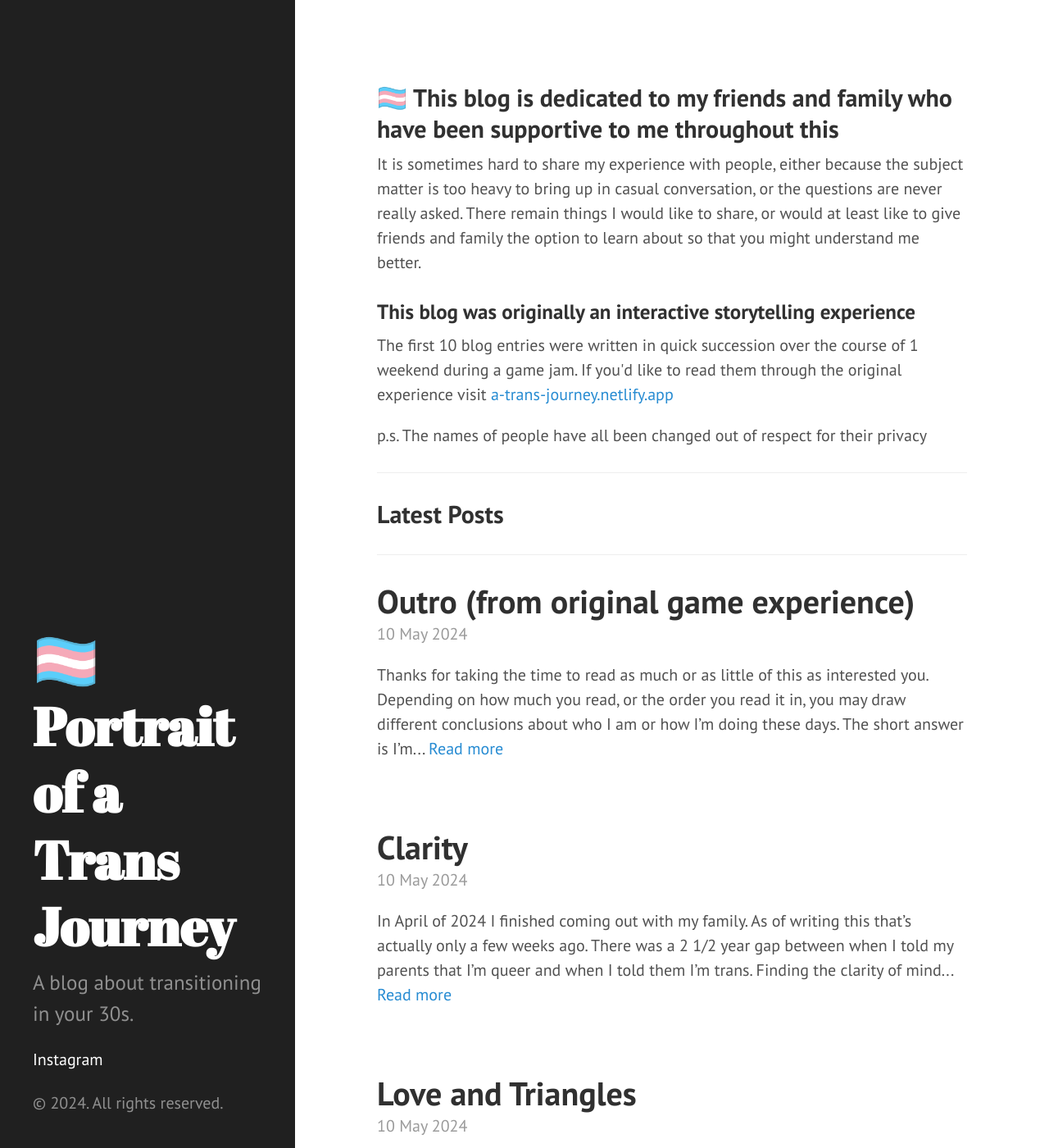
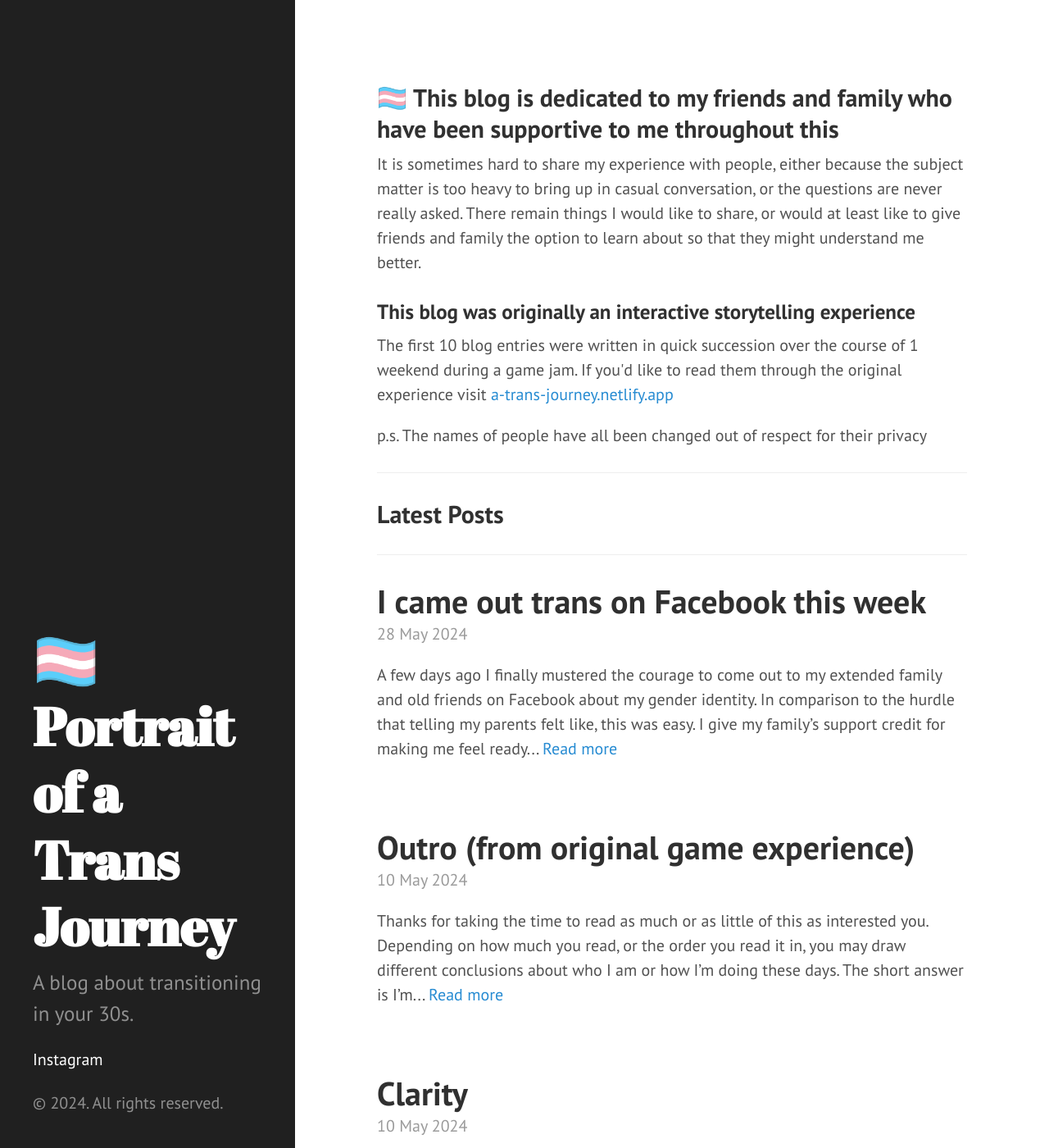
Before and after one commit to sea-and-kai/trans-journey-blog, a Jekyll site: the page built from index.html, in a window 1280 px wide and 1400 px high. Shown: the whole window at 82% size. Built offline with Jekyll 4.4.1, drawn with Linux system fonts in a browser that asks for light colours; the list of posts is cut into pages by our own code; some of the changed text lies outside the part shown.

Commit message:
touch ups and new entry

```diff
--- /dev/null
+++ b/_posts/2024-05-28-i-came-out-trans-on-facebook.md
@@ -0,0 +1,17 @@
+---
+layout: post
+title:  "I came out trans on Facebook this week"
+date:   2024-05-28 11:00:00 -0400
+categories: coming-out
+---
+A few days ago I finally mustered the courage to come out to my extended family and old friends on Facebook about my gender identity. In comparison to the hurdle that telling my parents felt like, this was easy. I give my family’s support credit for making me feel ready to do this sooner.
+
+One of the things I’ve repeatedly done when I come out to people, is immediately send them multiple pictures of me. It’s important, IMO, for a few reasons:
+
+1. I want them to have something they can see and there isn’t mystery in the mind of what I might look like for any extended period of time.
+2. I want them to see me happy, with friends, enjoying my life, smiling like never before. Pictures speak a thousand words.
+3. I want it to be clear that this is a train in motion. People are welcome to get on or off. I’m not posting the news in search of their acceptance, so much as offering them a chance to stay relevant in my life.
+
+So far messages have only been supportive and it’s been nice to reconnect with a few old friends to share a smile.
+
+With that accomplishment behind me the only place remaining is my work sphere and this will be a challenging one, I expect. Like so many times before, however, I’ll feel it in my gut when the time is right and get the job done.
--- a/index.html
+++ b/index.html
@@ -5,7 +5,7 @@ title: Home
 
 <div class="blog-intro">
   <h2>🏳️‍⚧️ This blog is dedicated to my friends and family who have been supportive to me throughout this</h2>
-  <p>It is sometimes hard to share my experience with people, either because the subject matter is too heavy to bring up in casual conversation, or the questions are never really asked. There remain things I would like to share, or would at least like to give friends and family the option to learn about so that you might understand me better.</p>
+  <p>It is sometimes hard to share my experience with people, either because the subject matter is too heavy to bring up in casual conversation, or the questions are never really asked. There remain things I would like to share, or would at least like to give friends and family the option to learn about so that they might understand me better.</p>
 </div>
 
 <div class="blog-origin">
@@ -13,8 +13,6 @@ title: Home
   <p>The first 10 blog entries were written in quick succession over the course of 1 weekend during a game jam. If you'd like to read them through the original experience visit <a href="https://a-trans-journey.netlify.app">a-trans-journey.netlify.app</a></p>
   <p>p.s. The names of people have all been changed out of respect for their privacy</p>
 </div>
-
-<!-- <a href="/blog" class="continue-btn">Continue to Blog ➡️</a> -->
 
 <hr />
 <h2>Latest Posts</h2>
```
